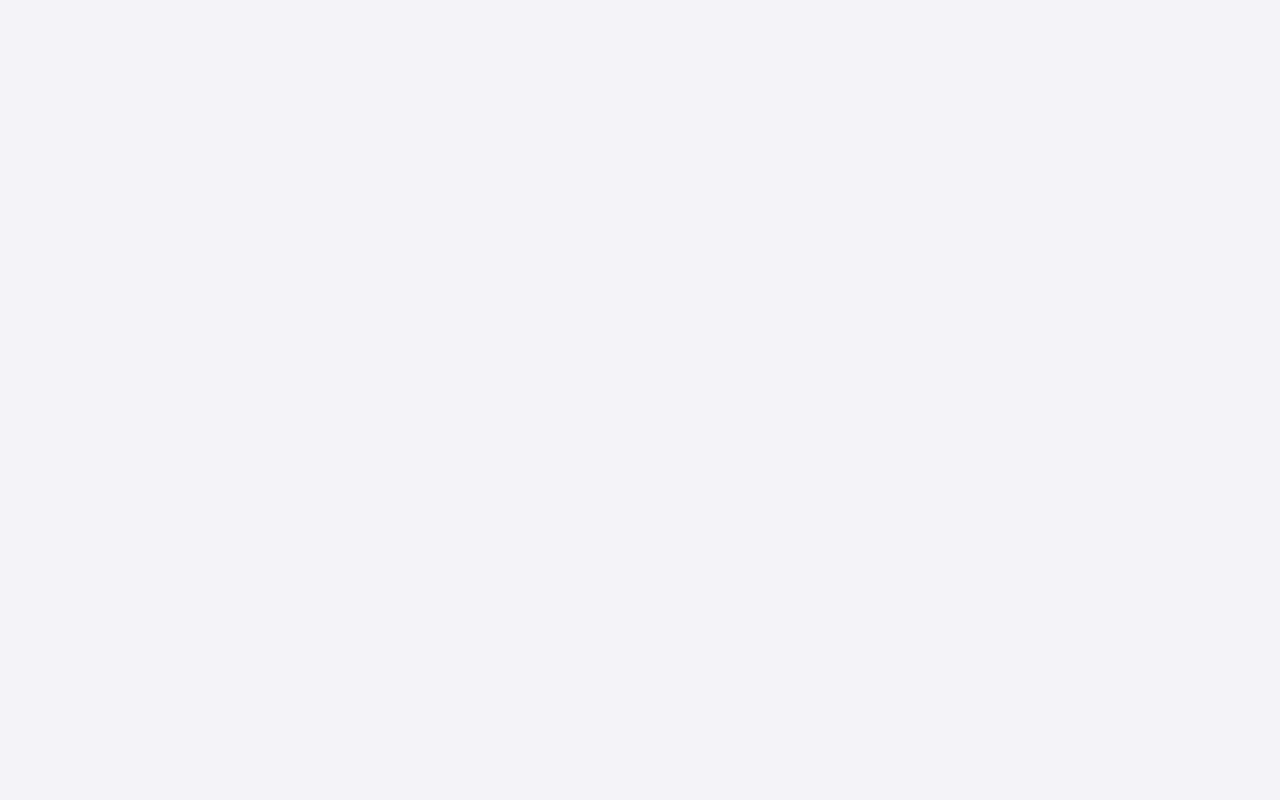
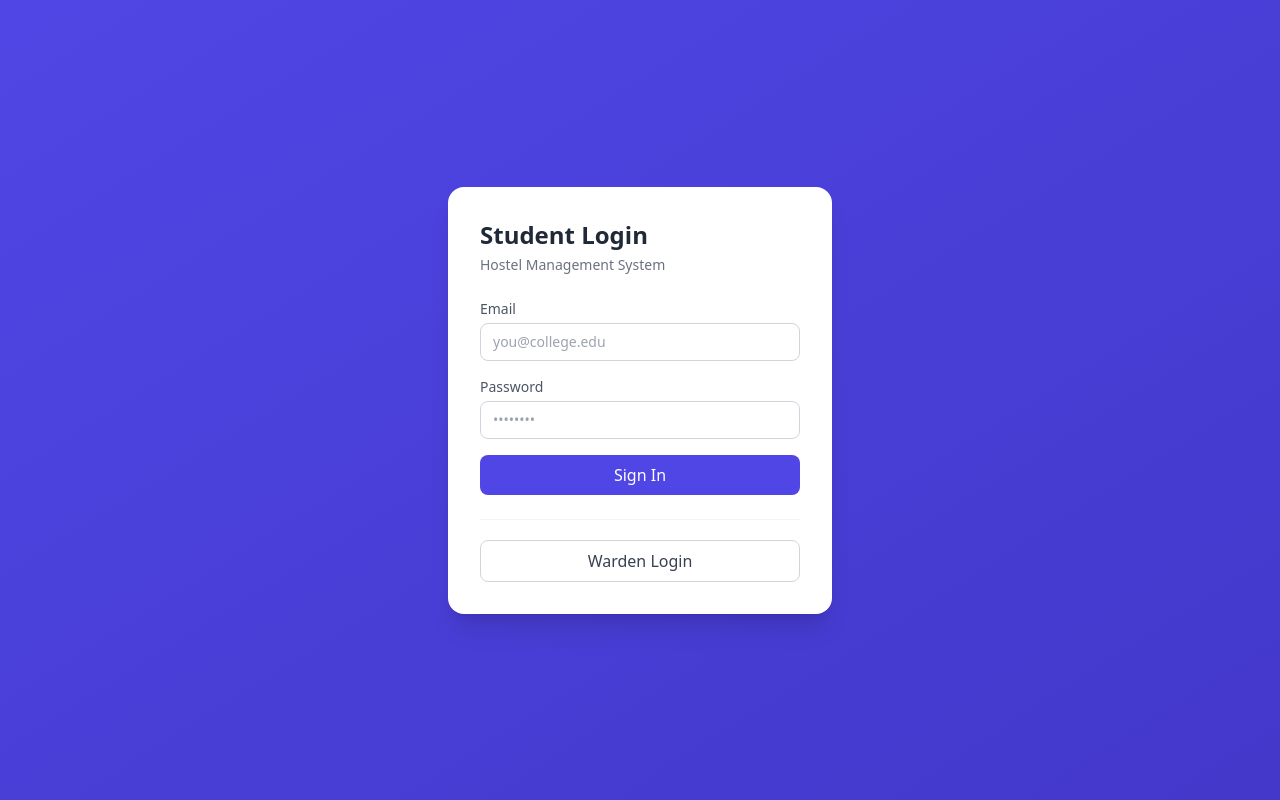
Before and after one commit to SRUJANTJ/hms, a Next.js app: page /login in a window 1280 px wide. Built offline with nearby package versions, Linux system fonts and the light colour scheme.

Commit message:
Update _app.js

```diff
--- a/pages/_app.js
+++ b/pages/_app.js
@@ -1,10 +1,5 @@
 import "@/styles/globals.css";
-import { Analytics } from "@vercel/analytics/next"
+
 export default function App({ Component, pageProps }) {
-
-    <>
-  <Component {...pageProps} />;
-    <Analytics/>
-    </>
-
+  return <Component {...pageProps} />;
 }
```
